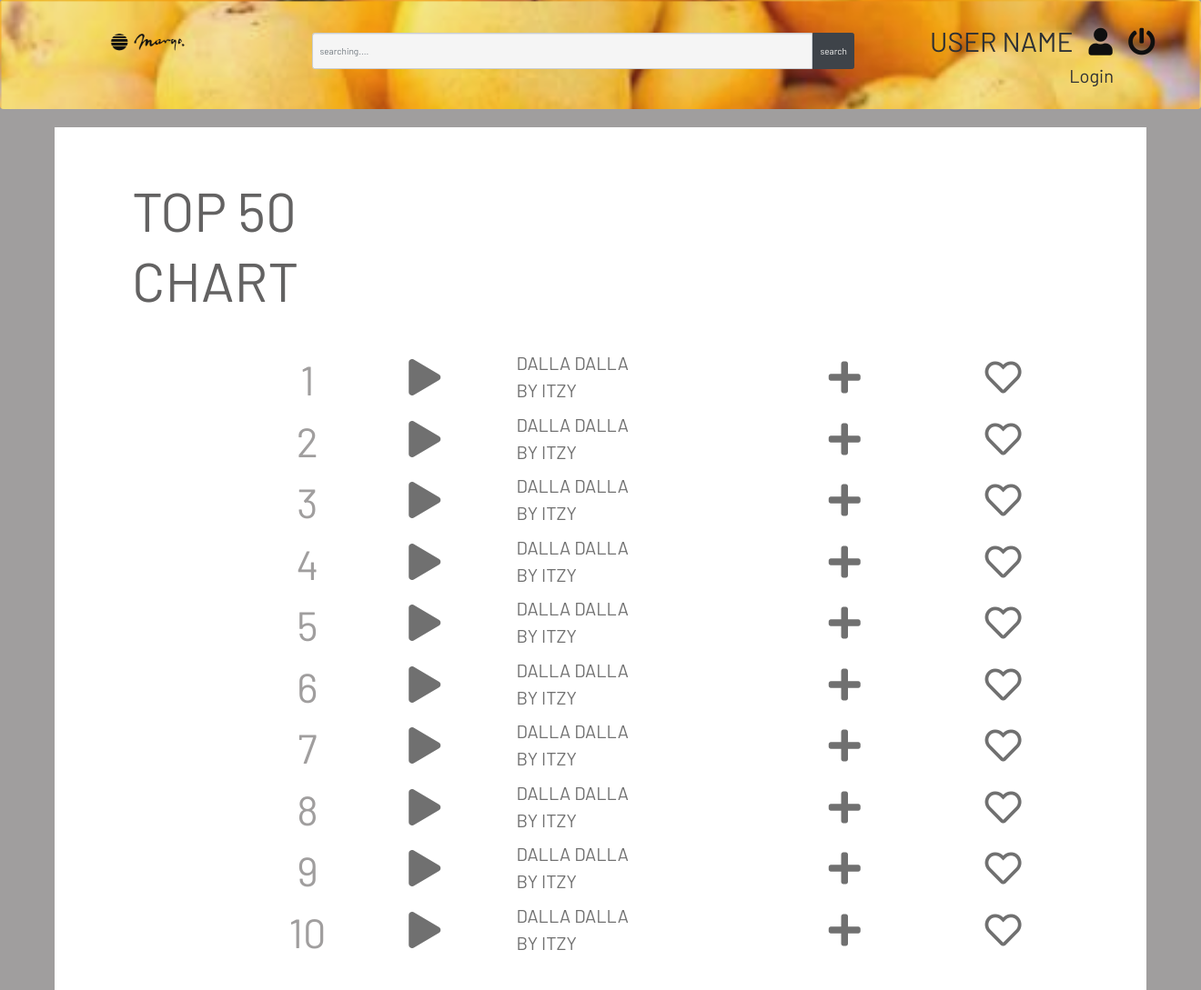
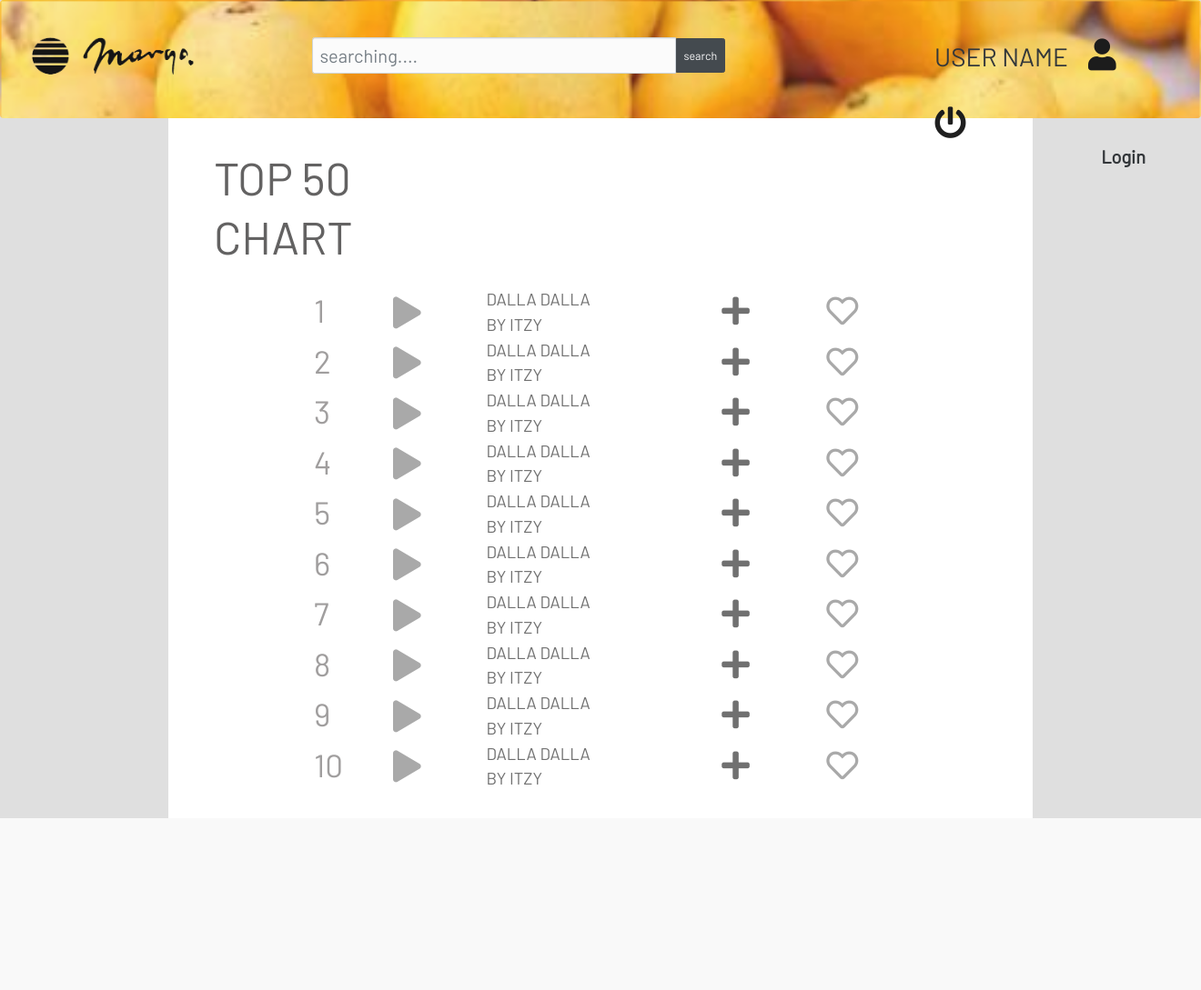
Before and after one commit to thanakritfluk/Fake_Melon, a Flask app: page / in a window 1320 px wide. Shown: the whole page at 91% size. After the commit the page ends 900 px from the top, so only its background shows below. Run offline with Flask 2, Linux system fonts and the light colour scheme; some libraries are stand-ins or nearby versions.

Commit message:
css hotfix homepage

```diff
--- a/app/static/chart_style1.css
+++ b/app/static/chart_style1.css
@@ -1,101 +1,115 @@
 #chart-body {
-    max-width: 1920px;
-    min-width: 1000px;
-    width: auto;
-    max-height: fit-content;
-    background-color:#a09e9e;
+    max-width: 160rem;
+    min-width: 130rem;
+    /* width: auto; */
+    height: auto;
+    /* max-height: fit-content; */
+    background-color: #dfdfdf;
     font-family: 'Barlow', sans-serif;
+    margin: auto;
 }
 
 #chart-content {
     background-color: #FFFFFF;
-    width: 1200px;
-    min-width: 1000px;
-    max-width: 1535px;
-    contain: initial;
+    width: auto;
+    min-width: 95rem;
+    max-width: 95rem;
+    /* contain: initial; */
     height: auto;
-    padding-left: 85px;
-    padding-top: 55px;
-    padding-bottom: 0px;
+    padding-left: 5rem;
+    padding-top: 3.5rem;
+    padding-right: 5rem;
 
 }
 .log-text {
-    text-align: right;
-    padding-right: 85px;
-    font-size: 15pt;
+    text-align: end;
+    font-size: 2rem;
+    padding-right: 5rem;
+    margin-top: -1.5rem;
+    font-weight: bold;
 }
 .chart-header {
     color: #636262;
-    font-size: 60px;
+    font-size: 5rem;
 }
 
 #chart-rankbox {
-    margin-left: 150px;
-    margin-top: 40px;
-    margin-right: 50px;
-    width: 1030px;
-    height: auto;
+    margin-left: 9.5rem;
+    margin-top: 2.5rem;
+    margin-right: 2.6rem;
+    height: fit-content;
     padding-bottom: 30px;
+    width: 65rem;
 
 }
 
 .chart-number {
-    font-size: 45px;
+    font-size: 3.5rem;
     color: #a09e9e;
-    text-align: center;
 }
 
 .chart-playicon {
-    font-size: 40px;
+    font-size: 3.5rem;
     text-align: center;
-    color: #707070;
+    color: #a9a9a9;
+    margin: auto;
 }
 
 .chart-namesong {
-    font-size: 20px;
+    font-size: 1.85rem;
     color: #707070;
+    margin: auto;
 }
 
 .addicon {
-    font-size: 40px;
+    font-size: 3.5rem;
     color: #707070;
+    margin: auto;
+    text-align: center;
+    margin-top: 0rem;
 
 }
 
 .chart-playicon:hover {
     opacity: 0.7;
+    color: #98ce1a;
 }
 
 .addicon:hover {
     opacity: 0.7;
+    color: black
+
 }
 
 .chart-favicon {
-    color: #707070;
-    font-size: 40px;
+    color: #a9a9a9;
+    font-size: 3.5rem;
+    /* margin: auto; */
+    text-align: center;
 }
 
 .chart-favicon:hover {
     opacity: 0.7;
+    color: #fe7f7f;
 }
 
 #banner{
-    max-width: 1920px;
-    width: auto;
-    height: 120px;
+   /* min-width: 120rem; */
+    /* max-width: 120rem; */
+    height: 13rem;
+    /* width: auto; */
     align-content: start;
-    background: url(image/ataulfomangoes.jpg) ;
+    background: url(../static/image/ataulfomangoes.jpg);
     background-size: cover;
     opacity: 0.9;
-
+    margin-bottom: 0rem;
+    display: inherit;
 }
 
 #mango-logo{
-    height: 50px;
+    height: 11rem;
     width: auto;
-    margin-top: 15px;
-    margin-left: 100px;
-    margin-right: 300px;
+    margin: auto;
 }
 
 #search{
@@ -107,26 +121,47 @@
     align-self: center;
 }
 #searchingbox{
-    width: 550px;
-    height: 40px;
-    margin-top: 30px;
+    width: 40rem;
+    height: 4rem;
+    margin-top: 3.5rem;
+    font-size: 2rem;
 }
 
 #searchingbutton{
-    height: 40px;
-    margin-top: 30px;
+    height: 3.8rem;
+    margin-top: 3.6rem;
+    font-size: 1.25rem;
 }
 
 #user-icon {
-    font-size: 40px;
-    margin-top: 15px;
-    margin-left: 15px;
+    font-size: 3.5rem;
+    margin: 2rem;
+    color: #070707;
+}
+
+.log-icon {
+    font-size: 3.5rem;
+    margin: 2rem;
+    color: #070707;
+}
+
+#login-icon:hover {
+    color: #98ce1a;
+}
+
+#logout-icon:hover {
+    color: #fe7f7f;
+}
+
+#user-column {
+    margin: auto;
+    margin-top: 1.6rem;
 }
 
 #user-name{
-    font-size: 30px;
-    margin-top: 15px;
-    margin-left: 15px;
+    font-size: 2.8rem;
+    margin-top: 2.5rem;
+    margin-left: 2rem;
 }
 
 #user-icon:hover {
--- a/app/static/login.css
+++ b/app/static/login.css
@@ -4,73 +4,7 @@
     max-width: 1920px;
     min-width: fit-content;
 }
-#banner{
-    min-width: fit-content;
-    max-width: 1920px;
-    width: auto;
-    height: 120px;
-    align-content: start;
-    background: url(../static/image/ataulfomangoes.jpg) ;
-    background-size: cover;
-    opacity: 0.9;
 
-}
-
-.login-page-button {
-    height: 80px;
-    font-size: 40px;
-}
-.login-blanket {
-    height: 40px;
-}
-
-.login-header {
-    font-size: 40px;
-}
-
-#mango-logo{
-    height: 50px;
-    width: auto;
-    margin-top: 15px;
-    margin-left: 100px;
-    margin-right: 300px;
-}
-
-#search{
-    margin-top: 30px;
-}
-
-
-#inbanner{
-    align-self: center;
-}
-#searchingbox{
-    width: 550px;
-    height: 40px;
-    margin-top: 30px;
-}
-
-#searchingbutton{
-    height: 40px;
-    margin-top: 30px;
-}
-
-#user-icon {
-    font-size: 30px;
-    margin-top: 15px;
-    margin-left: 15px;
-    color: black;
-}
-
-#user-name{
-    font-size: 30px;
-    margin-top: 15px;
-    margin-left: 15px;
-}
-
-#user-icon:hover {
-    opacity: 0.7;
-}
 
 #title {
     font-size: 40px;
--- a/app/static/regist.css
+++ b/app/static/regist.css
@@ -3,66 +3,6 @@
     width: auto;
     max-width: 1920px;
     min-width: fit-content;
-}
-#banner{
-    max-width: 1920px;
-    min-width: fit-content;
-    width: auto;
-    height: 120px;
-    align-content: start;
-    background: url(/app/static/image/ataulfomangoes.jpg) ;
-    background-size: cover;
-    opacity: 0.9;
-
-}
-
-#mango-logo{
-    height: 50px;
-    width: auto;
-    margin-top: 15px;
-    margin-left: 100px;
-    margin-right: 300px;
-}
-
-#search{
-    margin-top: 30px;
-}
-
-
-#inbanner{
-    align-self: center;
-}
-#searchingbox{
-    width: 550px;
-    height: 40px;
-    margin-top: 30px;
-}
-
-#searchingbutton{
-    height: 40px;
-    margin-top: 30px;
-}
-
-#user-icon {
-    font-size: 40px;
-    margin-top: 15px;
-    margin-left: 15px;
-}
-
-#user-name{
-    font-size: 30px;
-    margin-top: 15px;
-    margin-left: 15px;
-}
-
-#user-icon:hover {
-    opacity: 0.7;
-}
-
-#greybg{
-    height: 650px;
-    background-color: lightgrey;
-    opacity: 0.5;
 }
 
 
--- a/app/static/songdetail_style.css
+++ b/app/static/songdetail_style.css
@@ -20,59 +20,6 @@
 
 }
 
-#banner {
-    max-width: 1920px;
-    width: auto;
-    height: 120px;
-    align-content: start;
-    background: url(image/ataulfomangoes.jpg);
-    background-size: cover;
-    opacity: 0.9;
-
-}
-
-#mango-logo {
-    height: 50px;
-    width: auto;
-    margin-top: 15px;
-    margin-left: 100px;
-    margin-right: 300px;
-}
-
-#search {
-    margin-top: 30px;
-}
-
-#inbanner {
-    align-self: center;
-}
-
-#searchingbox {
-    width: 550px;
-    height: 40px;
-    margin-top: 30px;
-}
-
-#searchingbutton {
-    height: 40px;
-    margin-top: 30px;
-}
-
-#user-icon {
-    font-size: 40px;
-    margin-top: 15px;
-    margin-left: 15px;
-}
-
-#user-name {
-    font-size: 30px;
-    margin-top: 15px;
-    margin-left: 15px;
-}
-
-#user-icon:hover {
-    opacity: 0.7;
-}
 
 #song-box {
     background-color: rgb(252, 236, 196);
@@ -122,9 +69,6 @@
     color: #707070;
 }
 
-.song-allicon {
-
-}
 
 #song-fav-icon:hover {
     opacity: 1;
--- a/app/templates/base.html
+++ b/app/templates/base.html
@@ -51,8 +51,7 @@
             </form>
         </div>
 
-        <div class="col-3">
-            <div class="form-group mb-3"></div>
+        <div class="col-3" id="user-column">
             <a id="user-name">USER NAME</a>
             <a href="{{ url_for('playlist') }}">
                 <i class="fas fa-user " id="user-icon"> </i></a>
@@ -60,10 +59,10 @@
 
 
             {% if current_user.is_authenticated() %}
-                <a href="{{ url_for('logout') }}"><i class="fas fa-power-off " id="user-icon"> </i></a>
+                <a href="{{ url_for('logout') }}"><i class="fas fa-power-off log-icon" id="logout-icon"> </i></a>
                 <div class="log-text">Logout</div>
             {% else %}
-                <a href="{{ url_for('login') }}"><i class="fas fa-power-off " id="user-icon"> </i></a>
+                <a href="{{ url_for('login') }}"><i class="fas fa-power-off log-icon" id="login-icon"> </i></a>
                 <div class="log-text">Login</div>
             {% endif %}
         </div>
```
